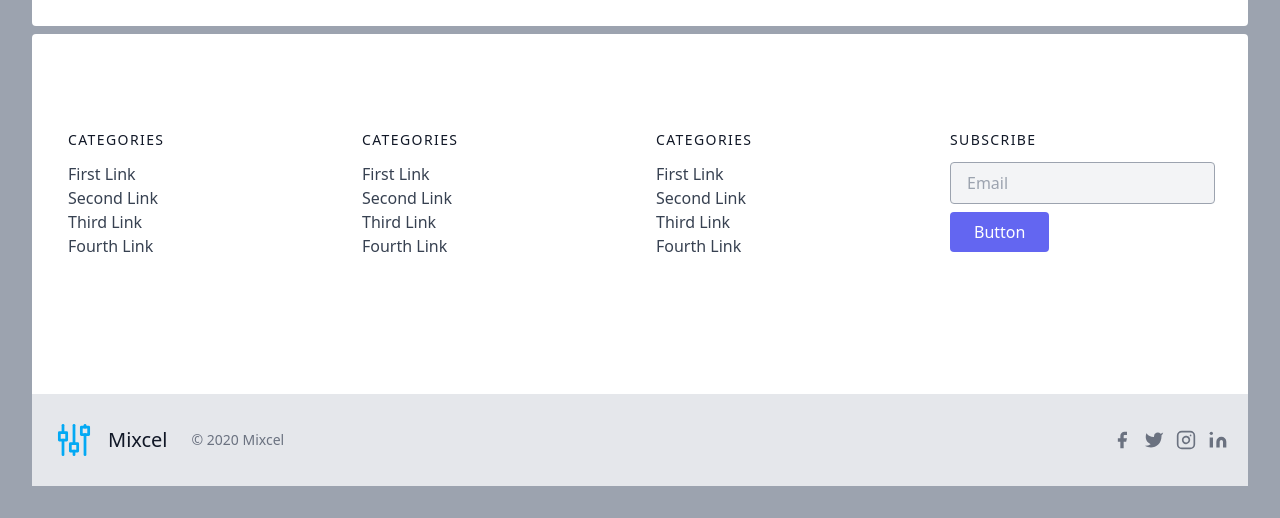
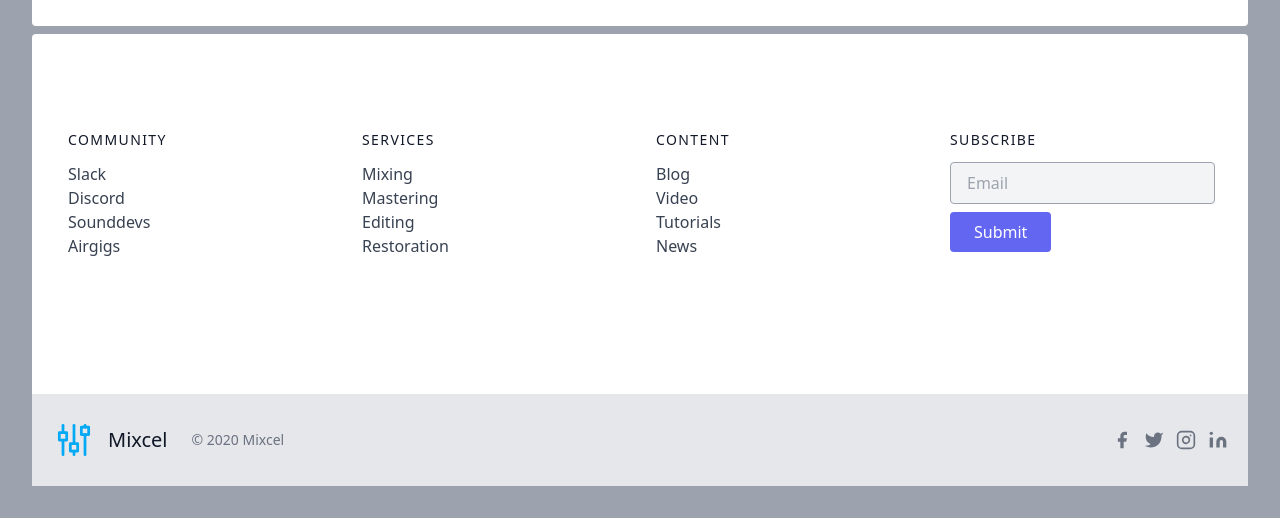
Before and after one commit to liabutlermedina/Mixcel, a plain HTML site: page index.html in a window 1280 px wide. Shown: the part 1826-2344 px from the top of the page. Drawn offline with nearby package versions, Linux system fonts and the light colour scheme.

Commit message:
Add files via upload

```diff
--- a/index.html
+++ b/index.html
@@ -11,7 +11,7 @@
 
 <body class="bg-gray-400">
   <div class="w-full p-8">
-    <div class="flex bg-gray-700 text-white items-center p-4 rounded gap-2 mb-8 font-bold text-lg w-full">
+    <div class="flex bg-gray-700 lg:px-20 text-white items-center p-4 rounded gap-2 mb-8 font-bold text-lg w-full">
       <div class="p-2 mixcel md:mr-12 lg:mr-24 flex items-center w-full md:w-2/12">
         <a href="#">
           <svg xmlns="http://www.w3.org/2000/svg" class="icon icon-tabler icon-tabler-adjustments-alt" width="44"
@@ -38,7 +38,7 @@
           <line x1="4" y1="18" x2="20" y2="18" />
         </svg>
       </div>
-      <div class="hidden md:flex w-full text-center relative">
+      <div class="hidden md:flex w-full text-center relative lg:gap-8">
         <div class="p-2"><a href="">Services</a></div>
         <div class="p-2"><a href="">Prices</a></div>
         <div class="p-2"><a href="">About</a></div>
@@ -197,7 +197,7 @@
               Cupiditate et quas suscipit quae modi iusto! Numquam blanditiis quisquam, nihil cum repellendus dolorem in
               consequatur tenetur accusantium fugit, ratione dolor possimus.
             </p>
-            <a href="" class="mt-3 hover:text-gray-800 text-indigo-500 inline-flex items-center">Learn More
+            <a href="" class="mt-3 hover:text-gray-900 text-indigo-500 inline-flex items-center">Learn More
               <svg fill="none" stroke="currentColor" stroke-linecap="round" stroke-linejoin="round" stroke-width="2"
                 class="w-4 h-4 ml-2" viewBox="0 0 24 24">
                 <path d="M5 12h14M12 5l7 7-7 7"></path>
@@ -215,7 +215,7 @@
               Cupiditate et quas suscipit quae modi iusto! Numquam blanditiis quisquam, nihil cum repellendus dolorem in
               consequatur tenetur accusantium fugit, ratione dolor possimus.
             </p>
-            <a href="" class="mt-3 hover:text-gray-800 text-indigo-500 inline-flex items-center">Learn More
+            <a href="" class="mt-3 hover:text-gray-900 text-indigo-500 inline-flex items-center">Learn More
               <svg fill="none" stroke="currentColor" stroke-linecap="round" stroke-linejoin="round" stroke-width="2"
                 class="w-4 h-4 ml-2" viewBox="0 0 24 24">
                 <path d="M5 12h14M12 5l7 7-7 7"></path>
@@ -233,53 +233,53 @@
       <div class="container px-5 py-24 mx-auto">
         <div class="flex flex-wrap md:text-left text-center order-first">
           <div class="lg:w-1/4 md:w-1/2 w-full px-4">
-            <h2 class="title-font font-medium text-gray-900 tracking-widest text-sm mb-3">CATEGORIES</h2>
+            <h2 class="title-font font-medium text-gray-900 tracking-widest text-sm mb-3">COMMUNITY</h2>
             <nav class="list-none mb-10">
               <li>
-                <a class="text-gray-700 hover:text-gray-800 cursor-pointer">First Link</a>
+                <a class="text-gray-700 hover:text-gray-900 cursor-pointer">Slack</a>
               </li>
               <li>
-                <a class="text-gray-700 hover:text-gray-800 cursor-pointer">Second Link</a>
+                <a class="text-gray-700 hover:text-gray-900 cursor-pointer">Discord</a>
               </li>
               <li>
-                <a class="text-gray-700 hover:text-gray-800 cursor-pointer">Third Link</a>
+                <a class="text-gray-700 hover:text-gray-900 cursor-pointer">Sounddevs</a>
               </li>
               <li>
-                <a class="text-gray-700 hover:text-gray-800 cursor-pointer">Fourth Link</a>
+                <a class="text-gray-700 hover:text-gray-900 cursor-pointer">Airgigs</a>
               </li>
             </nav>
           </div>
           <div class="lg:w-1/4 md:w-1/2 w-full px-4">
-            <h2 class="title-font font-medium text-gray-900 tracking-widest text-sm mb-3">CATEGORIES</h2>
+            <h2 class="title-font font-medium text-gray-900 tracking-widest text-sm mb-3">SERVICES</h2>
             <nav class="list-none mb-10">
               <li>
-                <a class="text-gray-700 hover:text-gray-800 cursor-pointer">First Link</a>
+                <a class="text-gray-700 hover:text-gray-900 cursor-pointer">Mixing</a>
               </li>
               <li>
-                <a class="text-gray-700 hover:text-gray-800 cursor-pointer">Second Link</a>
+                <a class="text-gray-700 hover:text-gray-900 cursor-pointer">Mastering</a>
               </li>
               <li>
-                <a class="text-gray-700 hover:text-gray-800 cursor-pointer">Third Link</a>
+                <a class="text-gray-700 hover:text-gray-900 cursor-pointer">Editing</a>
               </li>
               <li>
-                <a class="text-gray-700 hover:text-gray-800 cursor-pointer">Fourth Link</a>
+                <a class="text-gray-700 hover:text-gray-900 cursor-pointer">Restoration</a>
               </li>
             </nav>
           </div>
           <div class="lg:w-1/4 md:w-1/2 w-full px-4">
-            <h2 class="title-font font-medium text-gray-900 tracking-widest text-sm mb-3">CATEGORIES</h2>
+            <h2 class="title-font font-medium text-gray-900 tracking-widest text-sm mb-3">CONTENT</h2>
             <nav class="list-none mb-10 cursor-pointer">
               <li>
-                <a class="text-gray-700 hover:text-gray-800 cursor-pointer">First Link</a>
+                <a class="text-gray-700 hover:text-gray-900 cursor-pointer">Blog</a>
               </li>
               <li>
-                <a class="text-gray-700 hover:text-gray-800 cursor-pointer">Second Link</a>
+                <a class="text-gray-700 hover:text-gray-900 cursor-pointer">Video</a>
               </li>
               <li>
-                <a class="text-gray-700 hover:text-gray-800 cursor-pointer">Third Link</a>
+                <a class="text-gray-700 hover:text-gray-900 cursor-pointer">Tutorials</a>
               </li>
               <li>
-                <a class="text-gray-700 hover:text-gray-800 cursor-pointer">Fourth Link</a>
+                <a class="text-gray-700 hover:text-gray-900 cursor-pointer">News</a>
               </li>
             </nav>
           </div>
@@ -290,7 +290,7 @@
                 class="w-40 sm:w-auto bg-gray-100 rounded xl:mr-4 lg:mr-0 sm:mr-4 mr-2 border border-gray-400 focus:outline-none focus:border-indigo-500 text-base py-2 px-4"
                 placeholder="Email" type="text">
               <button
-                class="mt-2  flex-shrink-0 inline-flex text-white bg-indigo-500 border-0 py-2 px-6 focus:outline-none hover:bg-indigo-600 rounded">Button</button>
+                class="mt-2  flex-shrink-0 inline-flex text-white bg-indigo-500 border-0 py-2 px-6 focus:outline-none hover:bg-indigo-600 rounded">Submit</button>
             </div>
 
           </div>
```
